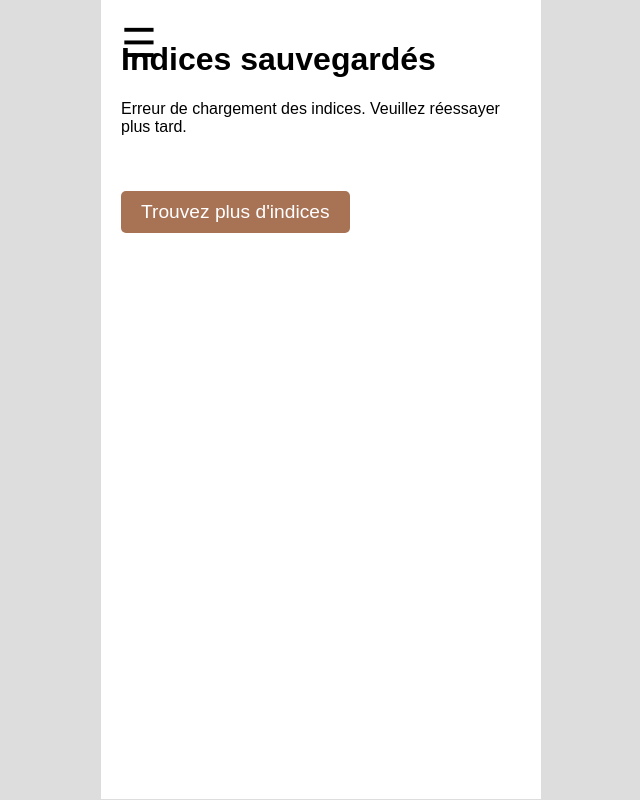
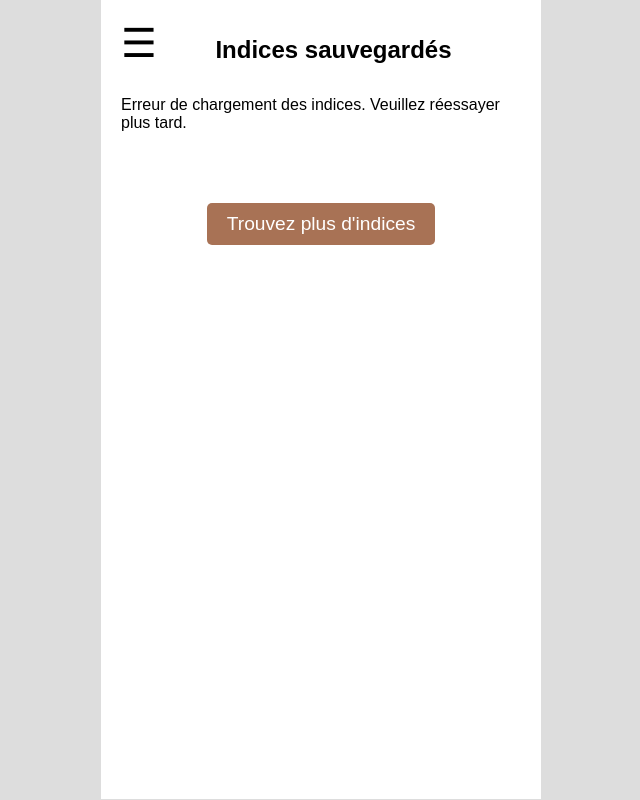
Before and after one commit to TechEnginHER/QR-code-Web-App, a website: page client/clues.html in a window 1280 px wide. Shown: the whole page, without its empty margins (319-959 px from the left). Drawn offline with Linux system fonts and the light colour scheme; no server answers.

Commit message:
latest commit

```diff
--- a/client/styles.css
+++ b/client/styles.css
@@ -335,9 +335,18 @@ button#save-clue-btn{
     margin-top: 25px;
     transition: background-color 0.3s ease;
 }
+.main-content h1{
+    text-align: center;
+    font-size: 1.5rem;
+    margin-left: 25px;
+}
+#clues-container{
+    display: flex;
+    flex-direction: column;
+}
 #clues-list li{
     line-height: 1.6;
-    padding: 10px;
+    padding: 10px 0;
     font-size: 1.2em;
     text-decoration: none;
     border-top: 1px solid #a87255;
@@ -350,7 +359,9 @@ button#save-clue-btn{
     padding-inline-start: 0;
     margin-bottom: 45px;
 }
-
+.center-button{
+    text-align: center;
+}
 .btn {
     display: inline-block;
     padding: 10px 20px;
```
